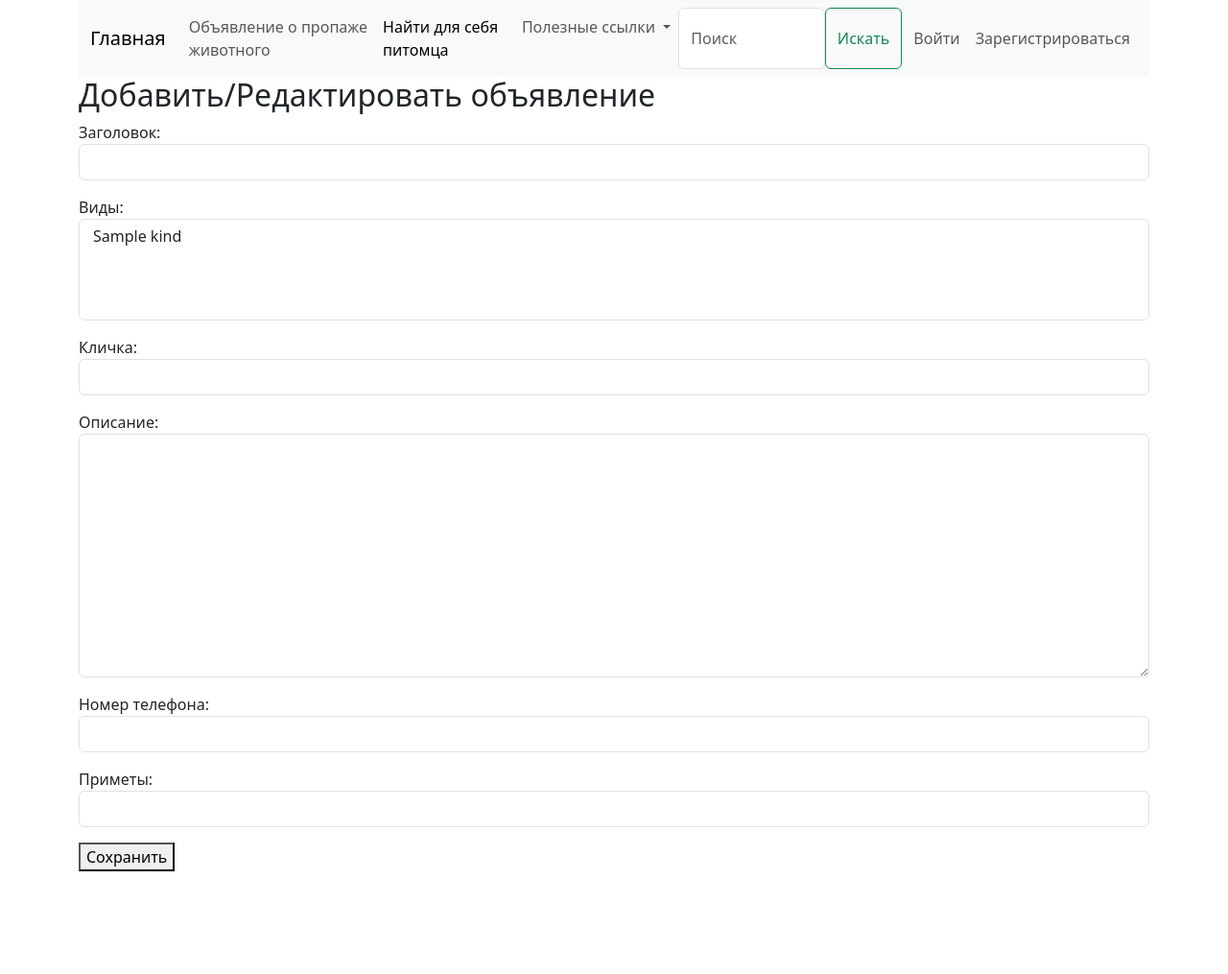
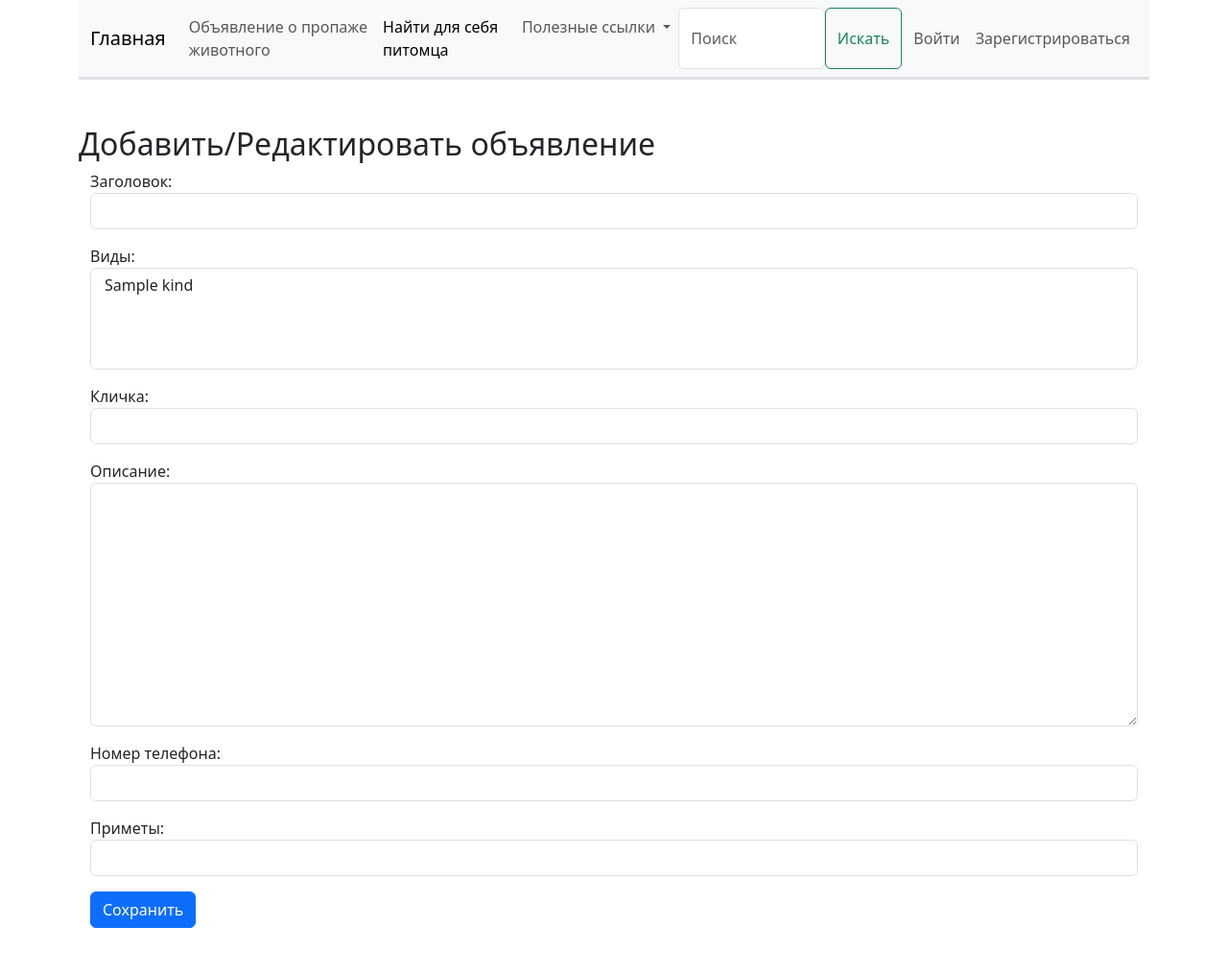
Before and after one commit to Alex4892/animal_project, a Django app: page /add_animal/ in a window 1280 px wide. Shown: the whole page at 96% size. Before the commit the page ends 908 px from the top, so only its background shows below. Run offline with Django 5.2, Linux system fonts and the light colour scheme; tables that the repository leaves empty hold one stand-in row (values such as "Sample post"); parts of the project's set-up code (start-up, migrations or seed data) failed here and were passed over.

Commit message:
Переименование функции. Подправлены стили. Подправлена логика отображения постов на главной странице.

```diff
--- a/templates/animals/add_animal.html
+++ b/templates/animals/add_animal.html
@@ -6,10 +6,12 @@
 {% block content %}
 <div>
     <h2>Добавить/Редактировать объявление</h2>
-    <form method="post">
-        {% csrf_token %}
-        {{ form.as_p }}
-        <button type="submit">Сохранить</button>
-    </form>
+    <div class="container">
+      <form method="post" class="mb-5">
+          {% csrf_token %}
+          {{ form.as_p }}
+          <button type="submit" class="btn btn-primary">Сохранить</button>
+      </form>
+  </div>
 </div>
 {% endblock %}
--- a/templates/animals/index.html
+++ b/templates/animals/index.html
@@ -7,7 +7,7 @@
 
 {% if animals %}
   <div class="d-flex justify-content-around">
-    {% for book in books %}
+    {% for animal in animals %}
       <div class="card" style="width: 18rem;">
         <img src="#" class="card-img-top" alt="...">
         <div class="card-body">
--- a/templates/base.html
+++ b/templates/base.html
@@ -11,7 +11,7 @@
   </head>
   <body>
     <div class="container">
-        <nav class="navbar navbar-expand-lg navbar-light bg-light">
+        <nav class="navbar navbar-expand-lg navbar-light bg-light border-bottom border-3 mb-5">
             <div class="container-fluid">
               <a class="navbar-brand" href="{% url 'animals:index' %}">Главная</a>
               <button class="navbar-toggler" type="button" data-bs-toggle="collapse" data-bs-target="#navbarScroll" aria-controls="navbarScroll" aria-expanded="false" aria-label="Toggle navigation">
```
